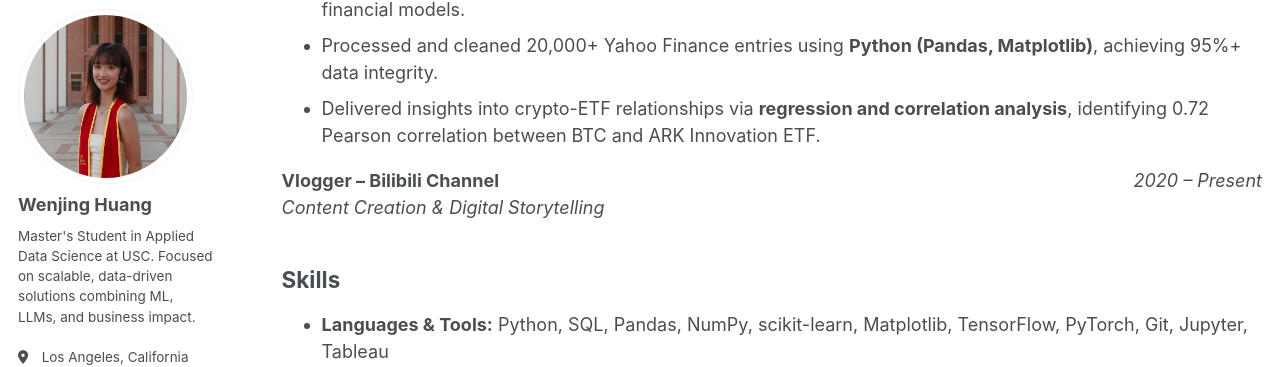
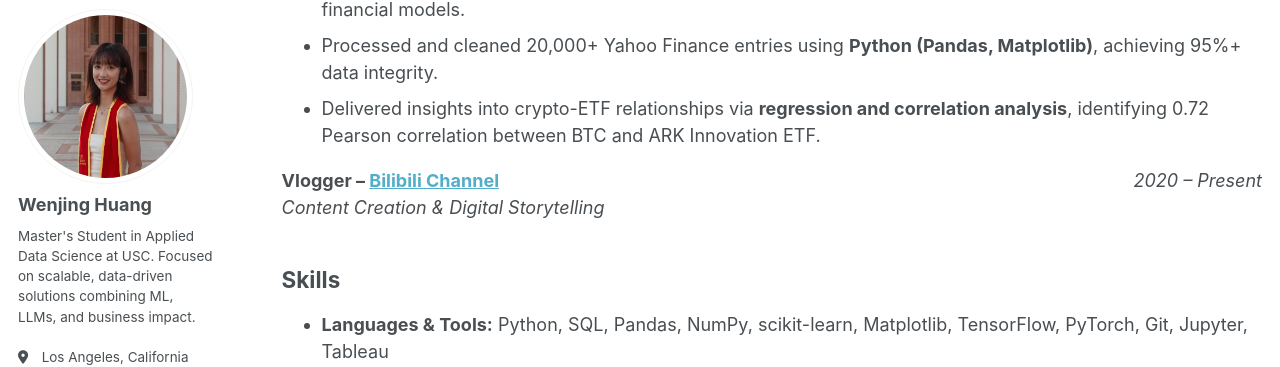
Before and after one commit to jocelynnnwj/jocelynnnwj.github.io, a Jekyll site: the page built from _pages/cv.md, in a window 1280 px wide and 900 px high, scrolled down 2802 px. Shown: the part 90-457 px from the top of the window. Built offline with Jekyll 4.4.1, drawn with Linux system fonts in a browser that asks for light colours; a script that is not in the unit is left out; part of the change alters nothing that is shown.

Commit message:
Update cv.md

```diff
--- a/_pages/cv.md
+++ b/_pages/cv.md
@@ -153,7 +153,7 @@ Bachelor of Science in Business Administration, Concentration in Business Analyt
 
 <div style="display: flex; justify-content: space-between;">
   <div>
-    <b>Vlogger – Bilibili Channel</b><br>
+    <b>Vlogger – <a href="https://b23.tv/ItsyRZC" target="_blank">Bilibili Channel</a></b><br>
     <em>Content Creation & Digital Storytelling</em>
   </div>
   <div style="text-align: right;">
```
